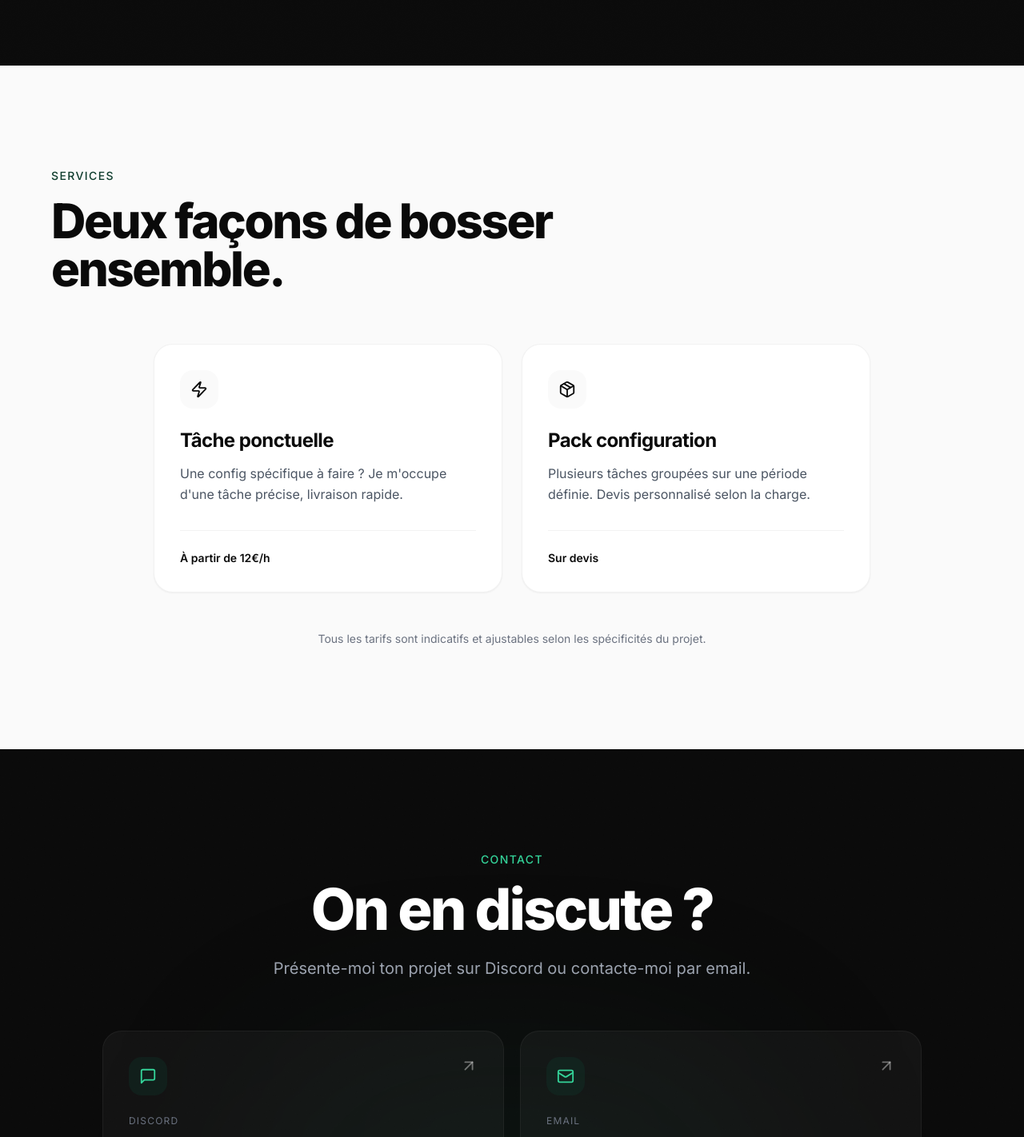
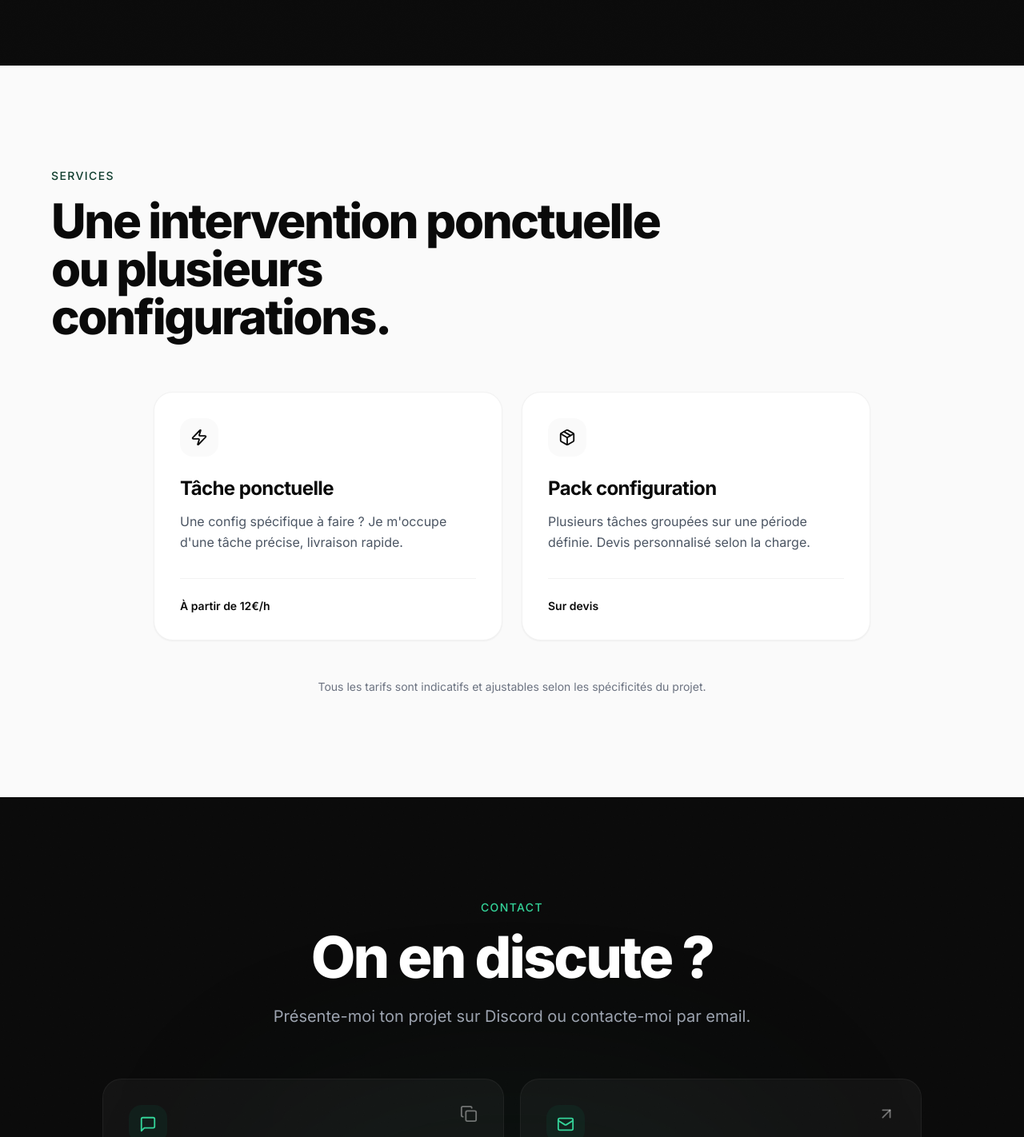
Before and after one commit to Rayzk24/portfolio, a React (Vite) app: page / in a window 1280 px wide. Shown: the part 3835-5257 px from the top of the page at 80% size. Built offline with nearby package versions, Linux system fonts and the light colour scheme.

Commit message:
feat: make Discord contact card copy username

```diff
--- a/src/components/Contact.jsx
+++ b/src/components/Contact.jsx
@@ -1,7 +1,21 @@
+import { useState } from 'react';
 import { motion } from 'framer-motion';
-import { Mail, MessageSquare, ArrowUpRight } from 'lucide-react';
+import { Mail, MessageSquare, ArrowUpRight, Copy, Check } from 'lucide-react';
+import { copyText } from '../utils/clipboard.js';
 
 export default function Contact() {
+  const [copied, setCopied] = useState(false);
+
+  const handleCopy = async () => {
+    try {
+      if (!await copyText('rayzk24')) return;
+      setCopied(true);
+      setTimeout(() => setCopied(false), 2000);
+    } catch {
+      setCopied(false);
+    }
+  };
+
   return (
     <section
       id="contact"
@@ -30,35 +44,37 @@ export default function Contact() {
         </motion.div>
 
         <div className="grid md:grid-cols-2 gap-5">
-          {/* Card Discord — entièrement cliquable */}
-          <motion.a
-            href="https://rayzk.fr/discord"
-            aria-label="Rejoindre le Discord Rayzk Studio"
+          {/* Card Discord — copie le pseudo au clic */}
+          <motion.button
+            type="button"
+            onClick={handleCopy}
+            aria-label="Copier le pseudo Discord rayzk24"
             initial={{ opacity: 0, y: 24 }}
             whileInView={{ opacity: 1, y: 0 }}
             viewport={{ once: true, margin: '-50px' }}
             transition={{ duration: 0.6 }}
-            className="group relative cursor-pointer p-8 rounded-3xl bg-white/[0.04] hover:bg-white/[0.08] border border-white/5 hover:border-emerald-400/20 transition-all duration-300 focus-visible:outline-none focus-visible:ring-2 focus-visible:ring-emerald-400 focus-visible:ring-offset-4 focus-visible:ring-offset-ink"
+            className="group relative w-full cursor-pointer p-8 text-left rounded-3xl bg-white/[0.04] hover:bg-white/[0.08] border border-white/5 hover:border-emerald-400/20 transition-all duration-300 focus-visible:outline-none focus-visible:ring-2 focus-visible:ring-emerald-400 focus-visible:ring-offset-4 focus-visible:ring-offset-ink"
           >
             <div className="flex items-start justify-between mb-6">
               <div className="w-12 h-12 rounded-2xl bg-forest/30 flex items-center justify-center text-emerald-400">
                 <MessageSquare size={22} />
               </div>
-              <ArrowUpRight
-                size={22}
-                className="text-white/40 group-hover:text-emerald-400 group-hover:translate-x-1 group-hover:-translate-y-1 transition-all duration-300"
-              />
+              {copied ? (
+                <Check size={22} className="text-emerald-400" aria-hidden="true" />
+              ) : (
+                <Copy size={22} className="text-white/40 group-hover:text-emerald-400 transition-colors duration-300" aria-hidden="true" />
+              )}
             </div>
             <div className="text-xs uppercase tracking-widest text-gray-500 mb-2">
               Discord
             </div>
             <div className="text-2xl sm:text-3xl font-bold tracking-tight mb-2">
-              Rayzk Studio
+              rayzk24
             </div>
-            <div className="text-sm text-gray-500">
-              Ouvrir une demande et présenter votre projet.
+            <div className="text-sm text-gray-500" aria-live="polite">
+              {copied ? 'Pseudo copié — ajoute-moi sur Discord.' : 'Copie mon pseudo pour me présenter ton projet.'}
             </div>
-          </motion.a>
+          </motion.button>
 
           {/* Card Email — entièrement cliquable */}
           <motion.a
--- a/src/components/Projects.jsx
+++ b/src/components/Projects.jsx
@@ -81,7 +81,7 @@ export default function Projects() {
             Ils m'ont fait confiance.
           </h2>
           <p className="mt-6 text-lg text-gray-400">
-            Quelques serveurs avec qui j'ai bossé.
+            Quelques serveurs auxquels j'ai contribué.
           </p>
         </motion.div>
 
--- a/src/components/Services.jsx
+++ b/src/components/Services.jsx
@@ -32,7 +32,7 @@ export default function Services() {
             Services
           </p>
           <h2 className="text-4xl sm:text-5xl md:text-6xl font-extrabold tracking-tightest">
-            Deux façons de bosser ensemble.
+            Une intervention ponctuelle ou plusieurs configurations.
           </h2>
         </motion.div>
 
```
